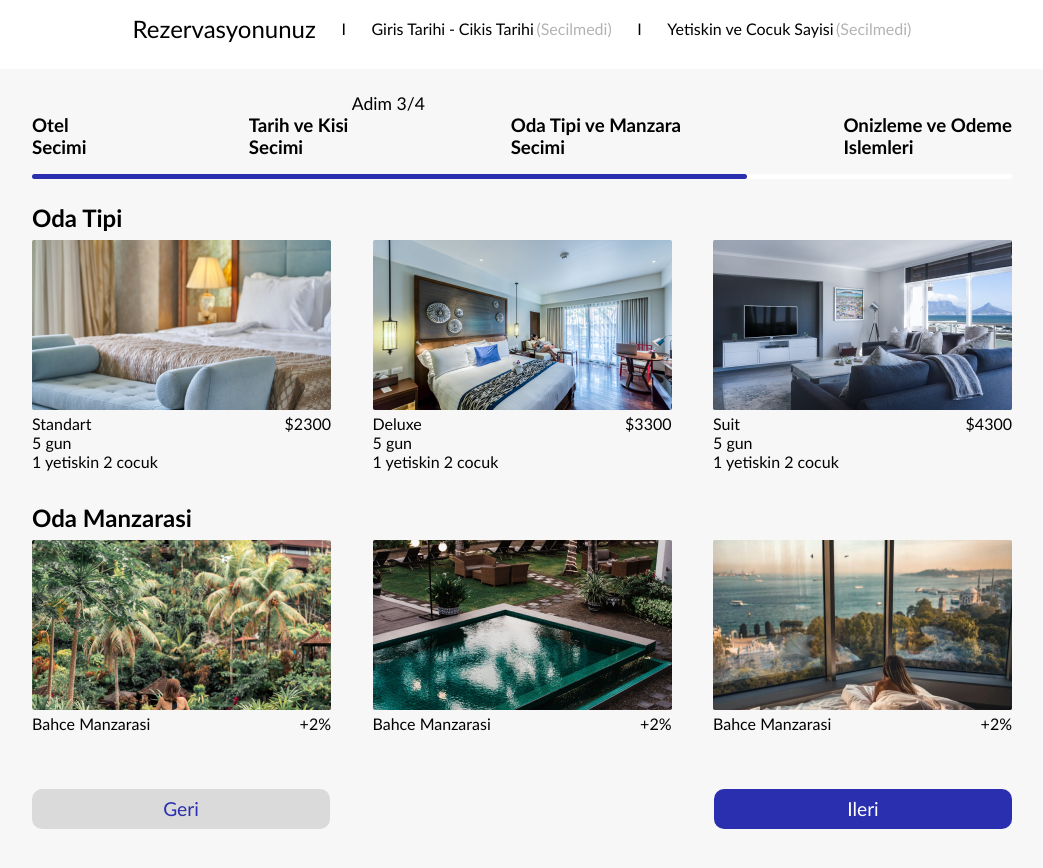
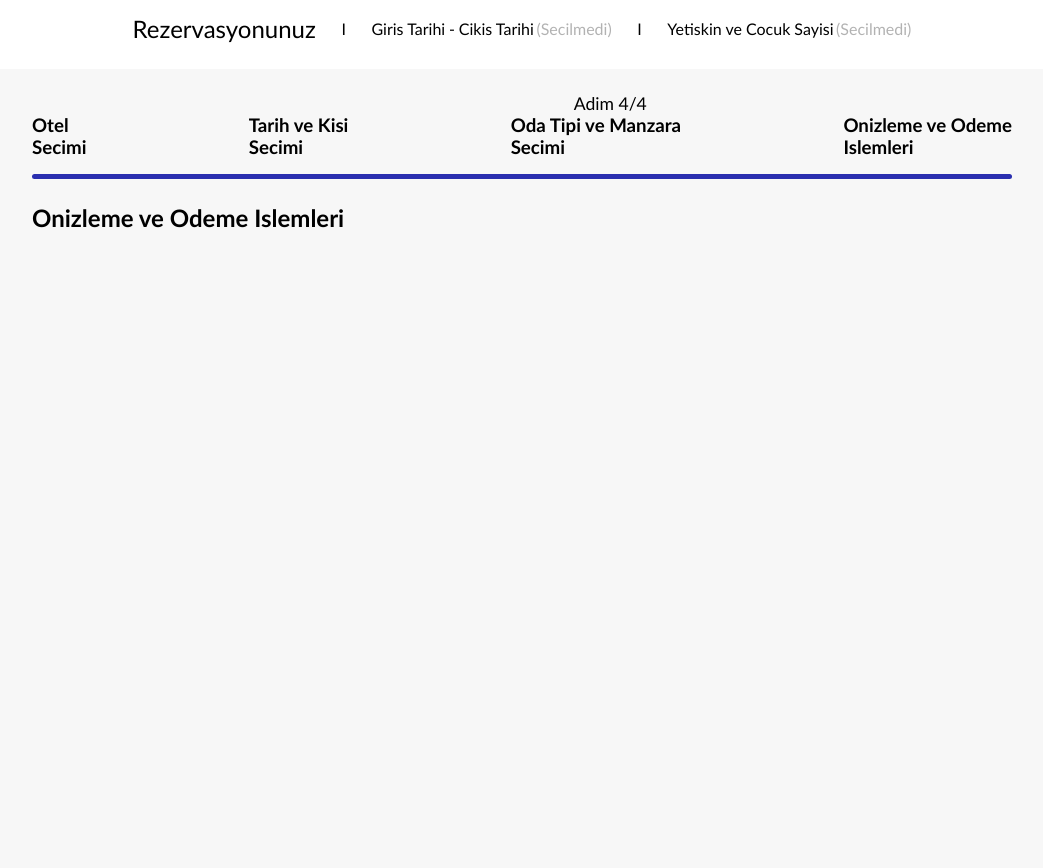
Before and after one commit to keremalan/a56e8e3ef56b7c88b17605ea1cc857fe-old, a Vue app: page / in a window 1280 px wide. Shown: the part 338-1206 px from the top of the page, without its empty margins (118-1161 px from the left). After the commit the page ends 1021 px from the top, so only its background shows below. Built offline with nearby package versions, Linux system fonts and the light colour scheme.

Commit message:
Add PiLastStep

```diff
--- a/src/App.vue
+++ b/src/App.vue
@@ -3,7 +3,7 @@
   <Banner/>
   <Status/>
   <P-Indicator/>
-  <PiThirdStep/>
+  <PiLastStep/>
 </template>
 
 <script>
@@ -14,10 +14,11 @@ import PIndicator from './components/P-Indicator/P-Indicator.vue'
 import PiFirstStep from './components/PI-FirstStep/PI-FirstStep.vue'
 import PiSecondStep from './components/PiSecondStep/PiSecondStep.vue'
 import PiThirdStep from './components/PiThirdStep/PiThirdStep.vue'
+import PiLastStep from './components/PiLastStep/PiLastStep.vue'
 export default {
   name: 'App',
   components: {
-    Header, Banner, Status, PIndicator, PiFirstStep, PiSecondStep, PiThirdStep
+    Header, Banner, Status, PIndicator, PiFirstStep, PiSecondStep, PiThirdStep, PiLastStep
 
   }
 }
--- a/src/components/P-Indicator/P-Indicator.scss
+++ b/src/components/P-Indicator/P-Indicator.scss
@@ -36,7 +36,7 @@
     background-color: var(--thirdColor);
     height: 5px;
     border-radius: 3px;
-    max-width: 715px;
+    max-width: 980px;
 }
 
 .step2 {
@@ -46,3 +46,7 @@
 .step3 {
     margin-left: 24.98vw;
 }
+
+.step4 {
+    margin-left: 42.32vw;
+}
--- a/src/components/P-Indicator/P-Indicator.vue
+++ b/src/components/P-Indicator/P-Indicator.vue
@@ -1,6 +1,6 @@
 <template>
     <div id="progress-indicator">
-        <h5 class="step3">Adim 3/4</h5>
+        <h5 class="step4">Adim 4/4</h5>
         <div class="pi-texts">
             <h3 class="pi-text">Otel <br>Secimi</h3>
             <h3 class="pi-text">Tarih ve Kisi <br> Secimi</h3>
--- /dev/null
+++ b/src/components/PiLastStep/PiLastStep.scss
@@ -0,0 +1,5 @@
+.pi-last {
+    max-width: 980px;
+    margin: 3vh auto 0;
+    height: 60vh;
+}
--- /dev/null
+++ b/src/components/PiLastStep/PiLastStep.vue
@@ -0,0 +1,11 @@
+<template>
+    <div class="pi-last">
+        <h2>Onizleme ve Odeme Islemleri</h2>
+    </div>
+</template>
+<script>
+import './PiLastStep.scss';
+export default {
+    name: 'PiLastStep',
+}
+</script>
```
